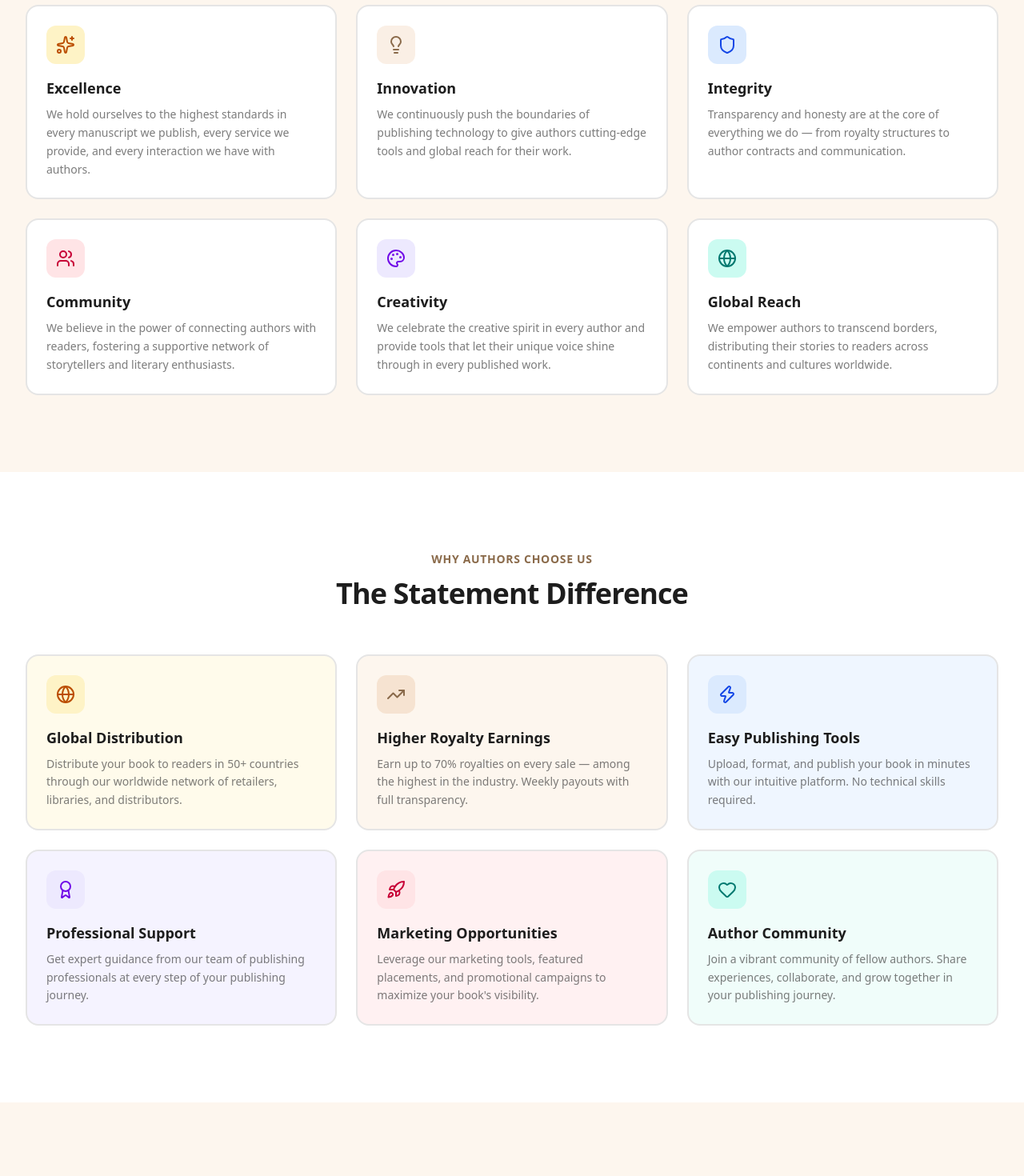
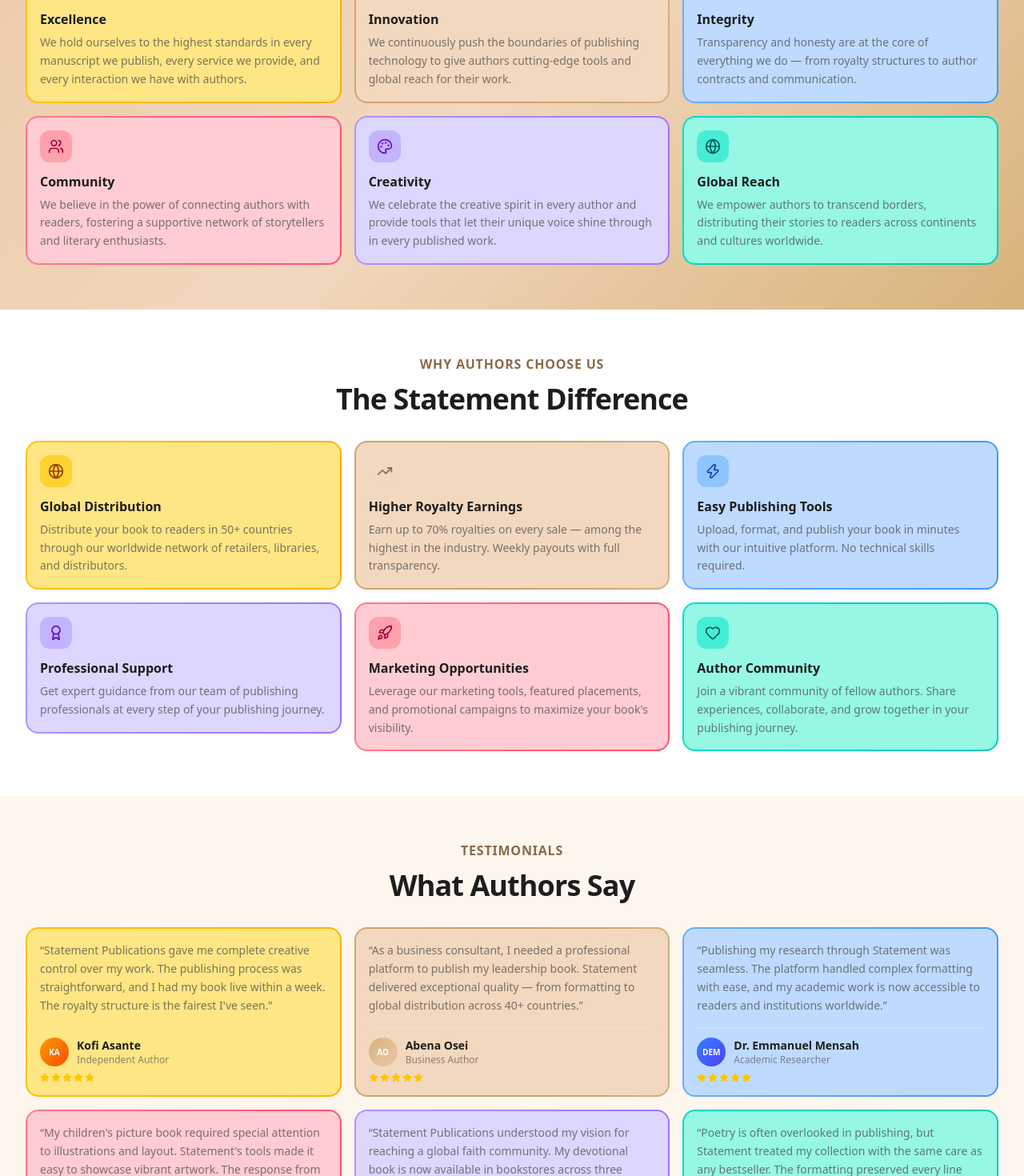
Before and after one commit to Johnfavour-maidu/statement-publications, a Next.js app in the folder apps/publications/: page /about in a window 1280 px wide. Shown: the part 1330-2800 px from the top of the page at 80% size. Built offline with nearby package versions, Linux system fonts and the light colour scheme; a web font is replaced by a local one.

Commit message:
feat: about page premium refinement - redesigned Core Values, Statement Difference, Testimonials, and Leadership sections

```diff
--- a/apps/publications/src/app/(public)/about/page.tsx
+++ b/apps/publications/src/app/(public)/about/page.tsx
@@ -1,13 +1,13 @@
 "use client";
 
-import { useRef, useState, useEffect } from "react";
+import { useRef } from "react";
 import Link from "next/link";
 import { motion, useInView } from "framer-motion";
 import {
   ArrowRight, Target, Eye, Sparkles, Lightbulb, Shield, Users, Palette, Globe,
   BookOpen, TrendingUp, Award, Rocket, Heart, ChevronRight, Star, Zap,
 } from "lucide-react";
-import { cn } from "@/lib/utils";
+
 
 function AnimatedSection({ children, className, delay = 0 }: { children: React.ReactNode; className?: string; delay?: number }) {
   const ref = useRef<HTMLDivElement>(null);
@@ -26,27 +26,30 @@
 }
 
 const coreValues = [
-  { icon: Sparkles, title: "Excellence", description: "We hold ourselves to the highest standards in every manuscript we publish, every service we provide, and every interaction we have with authors.", borderColor: "border-amber-400", iconBg: "bg-amber-100 text-amber-700" },
-  { icon: Lightbulb, title: "Innovation", description: "We continuously push the boundaries of publishing technology to give authors cutting-edge tools and global reach for their work.", borderColor: "border-[#D8B27A]", iconBg: "bg-[#F2D8BE]/40 text-[#8A6A4A]" },
-  { icon: Shield, title: "Integrity", description: "Transparency and honesty are at the core of everything we do — from royalty structures to author contracts and communication.", borderColor: "border-blue-400", iconBg: "bg-blue-100 text-blue-700" },
-  { icon: Users, title: "Community", description: "We believe in the power of connecting authors with readers, fostering a supportive network of storytellers and literary enthusiasts.", borderColor: "border-rose-400", iconBg: "bg-rose-100 text-rose-700" },
-  { icon: Palette, title: "Creativity", description: "We celebrate the creative spirit in every author and provide tools that let their unique voice shine through in every published work.", borderColor: "border-violet-400", iconBg: "bg-violet-100 text-violet-700" },
-  { icon: Globe, title: "Global Reach", description: "We empower authors to transcend borders, distributing their stories to readers across continents and cultures worldwide.", borderColor: "border-teal-400", iconBg: "bg-teal-100 text-teal-700" },
+  { icon: Sparkles, title: "Excellence", description: "We hold ourselves to the highest standards in every manuscript we publish, every service we provide, and every interaction we have with authors.", bg: "bg-amber-200", iconColor: "text-amber-800", iconBg: "bg-amber-300", gradientBorder: "from-amber-300 via-amber-400 to-amber-500" },
+  { icon: Lightbulb, title: "Innovation", description: "We continuously push the boundaries of publishing technology to give authors cutting-edge tools and global reach for their work.", bg: "bg-[#F2D8BE]", iconColor: "text-[#8A6A4A]", iconBg: "bg-[#F2D8BE]", gradientBorder: "from-[#D8B27A] via-[#C9A06A] to-[#EBC9A8]" },
+  { icon: Shield, title: "Integrity", description: "Transparency and honesty are at the core of everything we do — from royalty structures to author contracts and communication.", bg: "bg-blue-200", iconColor: "text-blue-800", iconBg: "bg-blue-300", gradientBorder: "from-blue-300 via-blue-400 to-blue-500" },
+  { icon: Users, title: "Community", description: "We believe in the power of connecting authors with readers, fostering a supportive network of storytellers and literary enthusiasts.", bg: "bg-rose-200", iconColor: "text-rose-800", iconBg: "bg-rose-300", gradientBorder: "from-rose-300 via-rose-400 to-rose-500" },
+  { icon: Palette, title: "Creativity", description: "We celebrate the creative spirit in every author and provide tools that let their unique voice shine through in every published work.", bg: "bg-violet-200", iconColor: "text-violet-800", iconBg: "bg-violet-300", gradientBorder: "from-violet-300 via-violet-400 to-violet-500" },
+  { icon: Globe, title: "Global Reach", description: "We empower authors to transcend borders, distributing their stories to readers across continents and cultures worldwide.", bg: "bg-teal-200", iconColor: "text-teal-800", iconBg: "bg-teal-300", gradientBorder: "from-teal-300 via-teal-400 to-teal-500" },
 ];
 
 const whyChooseUs = [
-  { icon: Globe, title: "Global Distribution", description: "Distribute your book to readers in 50+ countries through our worldwide network of retailers, libraries, and distributors.", bg: "bg-amber-50 border-amber-200", iconBg: "bg-amber-100 text-amber-700" },
-  { icon: TrendingUp, title: "Higher Royalty Earnings", description: "Earn up to 70% royalties on every sale — among the highest in the industry. Weekly payouts with full transparency.", bg: "bg-[#FDF6EE] border-[#EBC9A8]", iconBg: "bg-[#F2D8BE]/60 text-[#8A6A4A]" },
-  { icon: Zap, title: "Easy Publishing Tools", description: "Upload, format, and publish your book in minutes with our intuitive platform. No technical skills required.", bg: "bg-blue-50 border-blue-200", iconBg: "bg-blue-100 text-blue-700" },
-  { icon: Award, title: "Professional Support", description: "Get expert guidance from our team of publishing professionals at every step of your publishing journey.", bg: "bg-violet-50 border-violet-200", iconBg: "bg-violet-100 text-violet-700" },
-  { icon: Rocket, title: "Marketing Opportunities", description: "Leverage our marketing tools, featured placements, and promotional campaigns to maximize your book's visibility.", bg: "bg-rose-50 border-rose-200", iconBg: "bg-rose-100 text-rose-700" },
-  { icon: Heart, title: "Author Community", description: "Join a vibrant community of fellow authors. Share experiences, collaborate, and grow together in your publishing journey.", bg: "bg-teal-50 border-teal-200", iconBg: "bg-teal-100 text-teal-700" },
+  { icon: Globe, title: "Global Distribution", description: "Distribute your book to readers in 50+ countries through our worldwide network of retailers, libraries, and distributors.", bg: "bg-amber-200", iconColor: "text-amber-800", iconBg: "bg-amber-300", gradientBorder: "from-amber-300 via-amber-400 to-amber-500" },
+  { icon: TrendingUp, title: "Higher Royalty Earnings", description: "Earn up to 70% royalties on every sale — among the highest in the industry. Weekly payouts with full transparency.", bg: "bg-[#F2D8BE]", iconColor: "text-[#8A6A4A]", iconBg: "bg-[#F2D8BE]", gradientBorder: "from-[#D8B27A] via-[#C9A06A] to-[#EBC9A8]" },
+  { icon: Zap, title: "Easy Publishing Tools", description: "Upload, format, and publish your book in minutes with our intuitive platform. No technical skills required.", bg: "bg-blue-200", iconColor: "text-blue-800", iconBg: "bg-blue-300", gradientBorder: "from-blue-300 via-blue-400 to-blue-500" },
+  { icon: Award, title: "Professional Support", description: "Get expert guidance from our team of publishing professionals at every step of your publishing journey.", bg: "bg-violet-200", iconColor: "text-violet-800", iconBg: "bg-violet-300", gradientBorder: "from-violet-300 via-violet-400 to-violet-500" },
+  { icon: Rocket, title: "Marketing Opportunities", description: "Leverage our marketing tools, featured placements, and promotional campaigns to maximize your book's visibility.", bg: "bg-rose-200", iconColor: "text-rose-800", iconBg: "bg-rose-300", gradientBorder: "from-rose-300 via-rose-400 to-rose-500" },
+  { icon: Heart, title: "Author Community", description: "Join a vibrant community of fellow authors. Share experiences, collaborate, and grow together in your publishing journey.", bg: "bg-teal-200", iconColor: "text-teal-800", iconBg: "bg-teal-300", gradientBorder: "from-teal-300 via-teal-400 to-teal-500" },
 ];
 
 const testimonials = [
-  { name: "Adwoa Serwaa", role: "Author of The Quiet Storm", quote: "Statement Publications made publishing my debut novel effortless. The platform is intuitive, the support team is incredible, and I earned my first royalty within the first month.", rating: 5, borderColor: "border-amber-300" },
-  { name: "Kwame Poku", role: "Bestselling Author", quote: "I've tried other platforms, but none compare. The author dashboard gives me full visibility into my sales and royalties. The design tools are top-notch.", rating: 5, borderColor: "border-[#D8B27A]" },
-  { name: "Efua Mensah", role: "Author of Roots of Gold", quote: "From manuscript upload to global distribution, everything was seamless. My book is now available in 30+ countries. I couldn't be happier with the results.", rating: 5, borderColor: "border-blue-300" },
+  { name: "Kofi Asante", role: "Independent Author", quote: "Statement Publications gave me complete creative control over my work. The publishing process was straightforward, and I had my book live within a week. The royalty structure is the fairest I've seen.", rating: 5, color: "from-amber-500 to-orange-600", quoteColor: "text-amber-700", bg: "bg-amber-200", gradientBorder: "from-amber-300 via-amber-400 to-amber-500" },
+  { name: "Abena Osei", role: "Business Author", quote: "As a business consultant, I needed a professional platform to publish my leadership book. Statement delivered exceptional quality — from formatting to global distribution across 40+ countries.", rating: 5, color: "from-[#D8B27A] to-[#EBC9A8]", quoteColor: "text-[#8A6A4A]", bg: "bg-[#F2D8BE]", gradientBorder: "from-[#D8B27A] via-[#C9A06A] to-[#EBC9A8]" },
+  { name: "Dr. Emmanuel Mensah", role: "Academic Researcher", quote: "Publishing my research through Statement was seamless. The platform handled complex formatting with ease, and my academic work is now accessible to readers and institutions worldwide.", rating: 5, color: "from-blue-500 to-indigo-600", quoteColor: "text-blue-700", bg: "bg-blue-200", gradientBorder: "from-blue-300 via-blue-400 to-blue-500" },
+  { name: "Nana Ama Brown", role: "Children's Book Author", quote: "My children's picture book required special attention to illustrations and layout. Statement's tools made it easy to showcase vibrant artwork. The response from parents and educators has been overwhelming.", rating: 5, color: "from-rose-500 to-pink-600", quoteColor: "text-rose-700", bg: "bg-rose-200", gradientBorder: "from-rose-300 via-rose-400 to-rose-500" },
+  { name: "Pastor Samuel Koomson", role: "Faith-Based Author", quote: "Statement Publications understood my vision for reaching a global faith community. My devotional book is now available in bookstores across three continents. The support team was exceptional throughout.", rating: 5, color: "from-violet-500 to-purple-600", quoteColor: "text-violet-700", bg: "bg-violet-200", gradientBorder: "from-violet-300 via-violet-400 to-violet-500" },
+  { name: "Esi Kyere", role: "Poet & Creative Writer", quote: "Poetry is often overlooked in publishing, but Statement treated my collection with the same care as any bestseller. The formatting preserved every line break, and sales have exceeded my expectations.", rating: 5, color: "from-teal-500 to-emerald-600", quoteColor: "text-teal-700", bg: "bg-teal-200", gradientBorder: "from-teal-300 via-teal-400 to-teal-500" },
 ];
 
 const leadership = [
@@ -183,26 +186,25 @@
       </section>
 
       {/* ── Core Values ──────────────────────────────────── */}
-      <section className="py-20 sm:py-24 bg-[#FDF6EE]">
+      <section className="py-10 sm:py-14" style={{ background: "linear-gradient(135deg, #EBC9A8 0%, #F2D8BE 50%, #D8B27A 100%)" }}>
         <div className="mx-auto max-w-7xl px-4 sm:px-6 lg:px-8">
-          <AnimatedSection className="text-center max-w-3xl mx-auto mb-14">
-            <span className="text-sm font-semibold text-[#8A6A4A] uppercase tracking-wider">Core Values</span>
+          <AnimatedSection className="text-center max-w-3xl mx-auto mb-8">
+            <span className="text-base font-bold uppercase tracking-wider text-charcoal">Core Values</span>
             <h2 className="mt-3 text-3xl sm:text-4xl font-bold tracking-tight text-charcoal">
               What We Stand For
             </h2>
           </AnimatedSection>
-          <div className="grid grid-cols-1 sm:grid-cols-2 lg:grid-cols-3 gap-6">
+          <div className="grid grid-cols-1 sm:grid-cols-2 lg:grid-cols-3 gap-4">
             {coreValues.map((value, index) => (
               <AnimatedSection key={value.title} delay={index * 0.05}>
-                <div className={cn(
-                  "group p-6 rounded-2xl border-2 bg-white hover:shadow-lg transition-all duration-300 h-full",
-                  value.borderColor
-                )}>
-                  <div className={cn("w-12 h-12 rounded-xl flex items-center justify-center mb-4", value.iconBg)}>
-                    <value.icon className="h-6 w-6" />
+                <div className={`p-[2px] rounded-2xl bg-[length:300%_300%] animate-gradient bg-gradient-to-r ${value.gradientBorder} hover:shadow-lg transition-all duration-300`}>
+                  <div className={`group rounded-[14px] p-4 ${value.bg} transition-all duration-300`}>
+                    <div className={`mb-3 inline-flex items-center justify-center rounded-xl ${value.iconBg} p-2.5`}>
+                      <value.icon className={`h-5 w-5 ${value.iconColor}`} />
                     </div>
-                  <h3 className="text-lg font-bold text-charcoal mb-2">{value.title}</h3>
+                    <h3 className="text-base font-semibold mb-1.5 text-charcoal">{value.title}</h3>
                     <p className="text-sm text-dark-gray/70 leading-relaxed">{value.description}</p>
+                  </div>
                 </div>
               </AnimatedSection>
             ))}
@@ -211,26 +213,25 @@
       </section>
 
       {/* ── Why Authors Choose Us ────────────────────────── */}
-      <section className="py-20 sm:py-24 bg-white">
+      <section className="py-10 sm:py-14 bg-white">
         <div className="mx-auto max-w-7xl px-4 sm:px-6 lg:px-8">
-          <AnimatedSection className="text-center max-w-3xl mx-auto mb-14">
-            <span className="text-sm font-semibold text-[#8A6A4A] uppercase tracking-wider">Why Authors Choose Us</span>
+          <AnimatedSection className="text-center max-w-3xl mx-auto mb-8">
+            <span className="text-base font-bold uppercase tracking-wider text-[#8A6A4A]">Why Authors Choose Us</span>
             <h2 className="mt-3 text-3xl sm:text-4xl font-bold tracking-tight text-charcoal">
               The Statement Difference
             </h2>
           </AnimatedSection>
-          <div className="grid grid-cols-1 sm:grid-cols-2 lg:grid-cols-3 gap-6">
+          <div className="grid grid-cols-1 sm:grid-cols-2 lg:grid-cols-3 gap-4">
             {whyChooseUs.map((item, index) => (
               <AnimatedSection key={item.title} delay={index * 0.05}>
-                <div className={cn(
-                  "group p-6 rounded-2xl border-2 hover:shadow-lg transition-all duration-300 h-full",
-                  item.bg
-                )}>
-                  <div className={cn("w-12 h-12 rounded-xl flex items-center justify-center mb-4", item.iconBg)}>
-                    <item.icon className="h-6 w-6" />
+                <div className={`p-[2px] rounded-2xl bg-[length:300%_300%] animate-gradient bg-gradient-to-r ${item.gradientBorder} hover:shadow-lg transition-all duration-300`}>
+                  <div className={`group rounded-[14px] p-4 ${item.bg} transition-all duration-300`}>
+                    <div className={`mb-3 inline-flex items-center justify-center rounded-xl ${item.iconBg} p-2.5`}>
+                      <item.icon className={`h-5 w-5 ${item.iconColor}`} />
                     </div>
-                  <h3 className="text-lg font-bold text-charcoal mb-2">{item.title}</h3>
+                    <h3 className="text-base font-semibold mb-1.5 text-charcoal">{item.title}</h3>
                     <p className="text-sm text-dark-gray/70 leading-relaxed">{item.description}</p>
+                  </div>
                 </div>
               </AnimatedSection>
             ))}
@@ -239,36 +240,35 @@
       </section>
 
       {/* ── Testimonials ────────────────────────────────── */}
-      <section className="py-20 sm:py-24 bg-[#FDF6EE]">
+      <section className="py-10 sm:py-14 bg-[#FDF6EE]">
         <div className="mx-auto max-w-7xl px-4 sm:px-6 lg:px-8">
-          <AnimatedSection className="text-center max-w-3xl mx-auto mb-14">
-            <span className="text-sm font-semibold text-[#8A6A4A] uppercase tracking-wider">Testimonials</span>
+          <AnimatedSection className="text-center max-w-3xl mx-auto mb-8">
+            <span className="text-base font-bold uppercase tracking-wider text-[#8A6A4A]">Testimonials</span>
             <h2 className="mt-3 text-3xl sm:text-4xl font-bold tracking-tight text-charcoal">
               What Authors Say
             </h2>
           </AnimatedSection>
-          <div className="grid grid-cols-1 md:grid-cols-3 gap-6">
+          <div className="grid grid-cols-1 sm:grid-cols-2 lg:grid-cols-3 gap-4">
             {testimonials.map((t, index) => (
-              <AnimatedSection key={t.name} delay={index * 0.1}>
-                <div className={cn(
-                  "bg-white rounded-2xl p-8 shadow-sm border-2 h-full flex flex-col",
-                  t.borderColor
-                )}>
-                  <div className="flex gap-1 mb-4">
-                    {[...Array(t.rating)].map((_, i) => (
-                      <Star key={i} className="h-4 w-4 fill-yellow-400 text-yellow-400" />
-                    ))}
-                  </div>
-                  <p className="text-sm text-dark-gray/70 leading-relaxed mb-6 line-clamp-4 flex-1">
+              <AnimatedSection key={t.name} delay={index * 0.08}>
+                <div className={`p-[2px] rounded-2xl bg-[length:300%_300%] animate-gradient bg-gradient-to-r ${t.gradientBorder} hover:shadow-lg transition-all duration-300`}>
+                  <div className={`rounded-[14px] p-4 ${t.bg} flex flex-col h-full`}>
+                    <p className="text-sm text-dark-gray/70 leading-relaxed mb-4 flex-1">
                       &ldquo;{t.quote}&rdquo;
                     </p>
-                  <div className="flex items-center gap-3 pt-4 border-t border-gray-100">
-                    <div className="h-10 w-10 rounded-full bg-gradient-to-br from-[#EBC9A8] to-[#D8B27A] flex items-center justify-center text-sm font-bold text-white">
+                    <div className="flex items-center gap-2.5 pt-3 border-t border-white/40">
+                      <div className={`h-9 w-9 rounded-full bg-gradient-to-br ${t.color} flex items-center justify-center text-[10px] font-bold text-white`}>
                         {t.name.split(" ").map((n) => n[0]).join("")}
                       </div>
                       <div>
                         <p className="text-sm font-semibold text-charcoal">{t.name}</p>
                         <p className="text-xs text-dark-gray/60">{t.role}</p>
+                      </div>
+                    </div>
+                    <div className="flex gap-0.5 mt-2">
+                      {[...Array(t.rating)].map((_, i) => (
+                        <Star key={i} className="h-3 w-3 fill-yellow-400 text-yellow-400" />
+                      ))}
                     </div>
                   </div>
                 </div>
@@ -279,41 +279,43 @@
       </section>
 
       {/* ── Leadership Team ─────────────────────────────── */}
-      <section className="py-20 sm:py-24 bg-white">
+      <section className="py-10 sm:py-14 bg-white">
         <div className="mx-auto max-w-7xl px-4 sm:px-6 lg:px-8">
-          <AnimatedSection className="text-center max-w-3xl mx-auto mb-14">
-            <span className="text-sm font-semibold text-[#8A6A4A] uppercase tracking-wider">Our Team</span>
+          <AnimatedSection className="text-center max-w-3xl mx-auto mb-8">
+            <span className="text-base font-bold uppercase tracking-wider text-[#8A6A4A]">Our Team</span>
             <h2 className="mt-3 text-3xl sm:text-4xl font-bold tracking-tight text-charcoal">
               Leadership
             </h2>
           </AnimatedSection>
-          <div className="grid grid-cols-1 sm:grid-cols-2 lg:grid-cols-3 gap-8 max-w-5xl mx-auto">
+          <div className="grid grid-cols-1 sm:grid-cols-2 lg:grid-cols-3 gap-5 max-w-5xl mx-auto">
             {leadership.map((person, index) => (
               <AnimatedSection key={person.name} delay={index * 0.1}>
-                <div className="text-center p-6 rounded-2xl border border-gray-100 bg-white hover:shadow-lg transition-all duration-300 group">
-                  <div className="relative mx-auto mb-4 w-28 h-28 rounded-full overflow-hidden border-4 border-white shadow-lg group-hover:shadow-xl transition-shadow">
+                <div className="p-[2px] rounded-2xl bg-[length:300%_300%] animate-gradient bg-gradient-to-r from-[#EBC9A8] via-[#D8B27A] to-[#F2D8BE] hover:shadow-lg transition-all duration-300">
+                  <div className="text-center rounded-[14px] p-5 bg-white group">
+                    <div className="relative mx-auto mb-4 w-24 h-24 rounded-full overflow-hidden border-4 border-white shadow-lg group-hover:shadow-xl transition-shadow">
                       <img
                         src={person.image}
                         alt={person.name}
                         className="w-full h-full object-cover"
                       />
                     </div>
-                  <h3 className="text-lg font-bold text-charcoal">{person.name}</h3>
-                  <p className="text-sm text-[#8A6A4A] font-medium mt-1">{person.role}</p>
-                  <p className="mt-3 text-sm text-dark-gray/70 leading-relaxed">{person.bio}</p>
-                  <div className="flex flex-wrap gap-1.5 justify-center mt-4">
+                    <h3 className="text-base font-bold text-charcoal">{person.name}</h3>
+                    <p className="text-xs text-[#8A6A4A] font-medium mt-1">{person.role}</p>
+                    <p className="mt-2 text-xs text-dark-gray/70 leading-relaxed">{person.bio}</p>
+                    <div className="flex flex-wrap gap-1 justify-center mt-3">
                       {person.expertise.map((skill) => (
-                      <span key={skill} className="text-[10px] font-medium px-2 py-0.5 rounded-full bg-[#FDF6EE] text-[#8A6A4A] border border-[#EBC9A8]/30">
+                        <span key={skill} className="text-[9px] font-medium px-1.5 py-0.5 rounded-full bg-[#FDF6EE] text-[#8A6A4A] border border-[#EBC9A8]/30">
                           {skill}
                         </span>
                       ))}
                     </div>
                     <Link
                       href={`/about/leadership/${person.slug}`}
-                    className="inline-flex items-center gap-1.5 mt-5 text-sm font-semibold text-[#8A6A4A] hover:text-[#D8B27A] transition-colors"
+                      className="inline-flex items-center gap-1 mt-3 text-xs font-semibold text-[#8A6A4A] hover:text-[#D8B27A] transition-colors"
                     >
-                    View Profile <ChevronRight className="h-4 w-4" />
+                      View Profile <ChevronRight className="h-3 w-3" />
                     </Link>
+                  </div>
                 </div>
               </AnimatedSection>
             ))}
```
Lines whose indentation alone changed are shown as unchanged.
